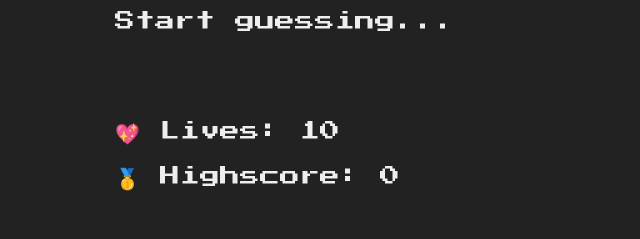
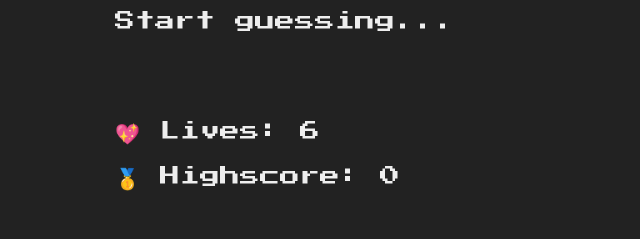
Before and after one commit to lllsinalll/GAME, a plain HTML site: page index.html in a window 1280 px wide. Shown: the part 439-678 px from the top of the page, 585-1225 px from the left. Drawn offline with Linux system fonts and the light colour scheme.

Commit message:
Update index.html

```diff
--- a/index.html
+++ b/index.html
@@ -21,7 +21,7 @@
       </section>
       <section class="right">
         <p class="message">Start guessing...</p>
-        <p class="label-score">💖 Lives: <span class="score">10</span></p>
+        <p class="label-score">💖 Lives: <span class="score">6</span></p>
         <p class="label-highscore">
           🥇 Highscore: <span class="highscore">0</span>
         </p>
```
